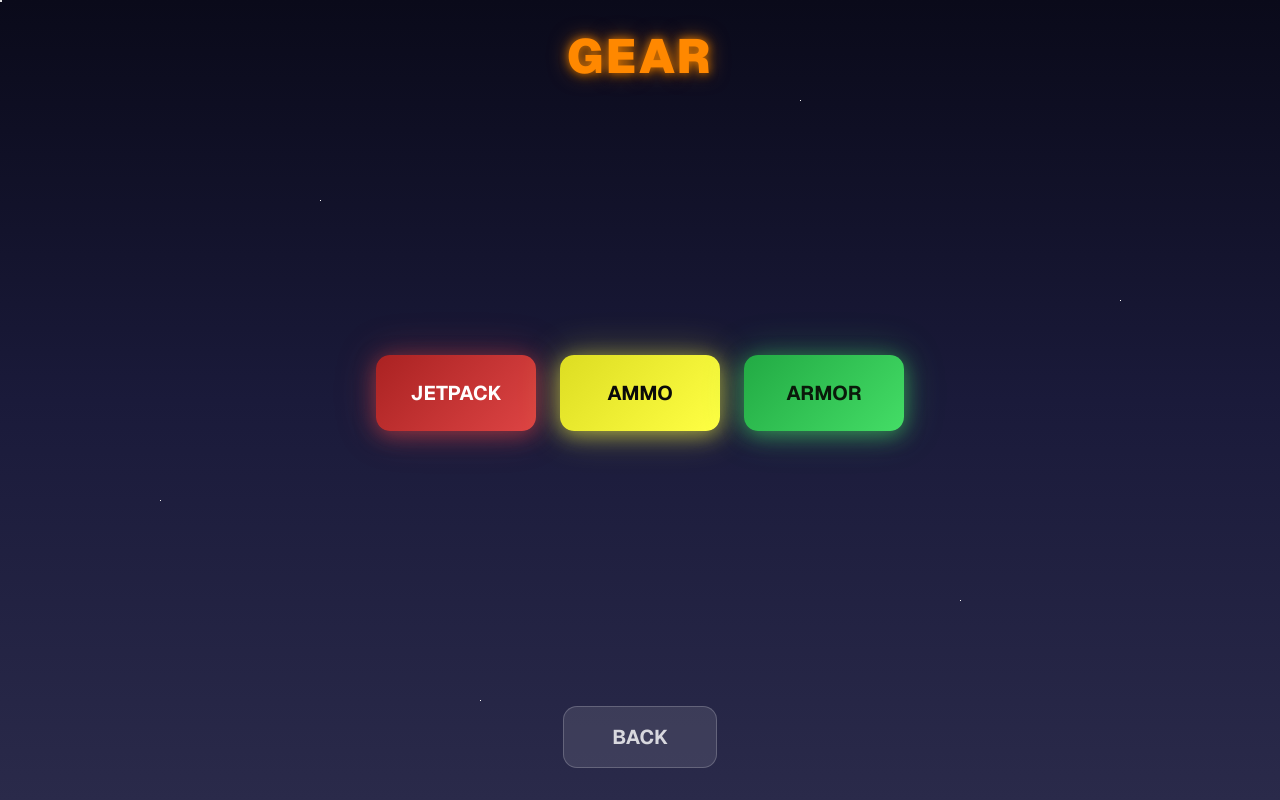
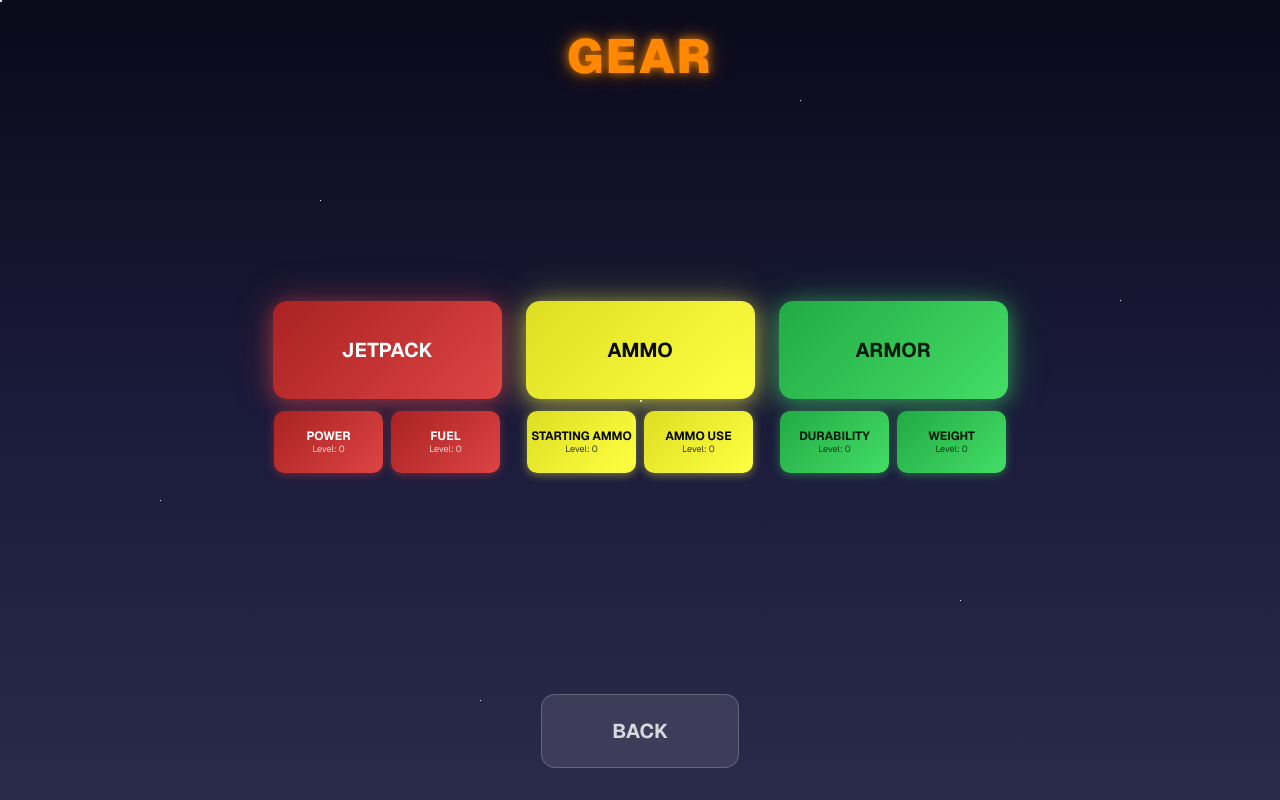
Before and after one commit to Stellar-Recon-Creator/v0-soldier-jetpack-game, a Next.js app: page / in a window 1280 px wide. Both pictures are taken after a click on the button "GEAR". Built offline with nearby package versions, Linux system fonts and the light colour scheme.

Commit message:
feat: add gear subbuttons with level indicators
Added POWER/FUEL subbuttons to Jetpack, STARTING AMMO/AMMO USE to Ammo,
and DURABILITY/WEIGHT to Armor. Increased button sizes by 43%.
Each subbutton shows Level: 0 indicator.

```diff
--- a/components/game-canvas.tsx
+++ b/components/game-canvas.tsx
@@ -550,9 +550,11 @@ export default function GameCanvas() {
           {/* Gear options */}
           <div className="flex-1 flex items-center justify-center z-10">
             <div className="flex gap-6">
+              {/* Jetpack column */}
+              <div className="flex flex-col items-center gap-3">
                 <button
                   onClick={() => {/* Jetpack handler */}}
-                className="w-40 py-6 text-xl font-bold font-sans rounded-xl transition-all hover:scale-105 active:scale-95 cursor-pointer"
+                  className="w-[229px] py-[35px] text-xl font-bold font-sans rounded-xl transition-all hover:scale-105 active:scale-95 cursor-pointer"
                   style={{
                     background: 'linear-gradient(135deg, #aa2222, #dd4444)',
                     color: '#ffffff',
@@ -561,9 +563,37 @@ export default function GameCanvas() {
                 >
                   JETPACK
                 </button>
+                <div className="flex gap-2">
+                  <button
+                    onClick={() => {}}
+                    className="w-[109px] py-[18px] text-xs font-bold font-sans rounded-lg transition-all hover:scale-105 active:scale-95 cursor-pointer"
+                    style={{
+                      background: 'linear-gradient(135deg, #aa2222, #dd4444)',
+                      color: '#ffffff',
+                      boxShadow: '0 2px 10px rgba(221,68,68,0.4)',
+                    }}
+                  >
+                    <span className="flex flex-col items-center leading-tight"><span>POWER</span><span className="text-[9px] font-normal opacity-80">Level: 0</span></span>
+                  </button>
+                  <button
+                    onClick={() => {}}
+                    className="w-[109px] py-[18px] text-xs font-bold font-sans rounded-lg transition-all hover:scale-105 active:scale-95 cursor-pointer"
+                    style={{
+                      background: 'linear-gradient(135deg, #aa2222, #dd4444)',
+                      color: '#ffffff',
+                      boxShadow: '0 2px 10px rgba(221,68,68,0.4)',
+                    }}
+                  >
+                    <span className="flex flex-col items-center leading-tight"><span>FUEL</span><span className="text-[9px] font-normal opacity-80">Level: 0</span></span>
+                  </button>
+                </div>
+              </div>
+
+              {/* Ammo column */}
+              <div className="flex flex-col items-center gap-3">
                 <button
                   onClick={() => {/* Ammo handler */}}
-                className="w-40 py-6 text-xl font-bold font-sans rounded-xl transition-all hover:scale-105 active:scale-95 cursor-pointer"
+                  className="w-[229px] py-[35px] text-xl font-bold font-sans rounded-xl transition-all hover:scale-105 active:scale-95 cursor-pointer"
                   style={{
                     background: 'linear-gradient(135deg, #dddd22, #ffff44)',
                     color: '#0a0a0a',
@@ -572,9 +602,37 @@ export default function GameCanvas() {
                 >
                   AMMO
                 </button>
+                <div className="flex gap-2">
+                  <button
+                    onClick={() => {}}
+                    className="w-[109px] py-[18px] text-xs font-bold font-sans rounded-lg transition-all hover:scale-105 active:scale-95 cursor-pointer whitespace-nowrap"
+                    style={{
+                      background: 'linear-gradient(135deg, #dddd22, #ffff44)',
+                      color: '#0a0a0a',
+                      boxShadow: '0 2px 10px rgba(255,255,68,0.4)',
+                    }}
+                  >
+                    <span className="flex flex-col items-center leading-tight"><span>STARTING AMMO</span><span className="text-[9px] font-normal opacity-80">Level: 0</span></span>
+                  </button>
+                  <button
+                    onClick={() => {}}
+                    className="w-[109px] py-[18px] text-xs font-bold font-sans rounded-lg transition-all hover:scale-105 active:scale-95 cursor-pointer whitespace-nowrap"
+                    style={{
+                      background: 'linear-gradient(135deg, #dddd22, #ffff44)',
+                      color: '#0a0a0a',
+                      boxShadow: '0 2px 10px rgba(255,255,68,0.4)',
+                    }}
+                  >
+                    <span className="flex flex-col items-center leading-tight"><span>AMMO USE</span><span className="text-[9px] font-normal opacity-80">Level: 0</span></span>
+                  </button>
+                </div>
+              </div>
+
+              {/* Armor column */}
+              <div className="flex flex-col items-center gap-3">
                 <button
                   onClick={() => {/* Armor handler */}}
-                className="w-40 py-6 text-xl font-bold font-sans rounded-xl transition-all hover:scale-105 active:scale-95 cursor-pointer"
+                  className="w-[229px] py-[35px] text-xl font-bold font-sans rounded-xl transition-all hover:scale-105 active:scale-95 cursor-pointer"
                   style={{
                     background: 'linear-gradient(135deg, #22aa44, #44dd66)',
                     color: '#0a1a0a',
@@ -583,6 +641,31 @@ export default function GameCanvas() {
                 >
                   ARMOR
                 </button>
+                <div className="flex gap-2">
+                  <button
+                    onClick={() => {}}
+                    className="w-[109px] py-[18px] text-xs font-bold font-sans rounded-lg transition-all hover:scale-105 active:scale-95 cursor-pointer whitespace-nowrap"
+                    style={{
+                      background: 'linear-gradient(135deg, #22aa44, #44dd66)',
+                      color: '#0a1a0a',
+                      boxShadow: '0 2px 10px rgba(68,221,100,0.4)',
+                    }}
+                  >
+                    <span className="flex flex-col items-center leading-tight"><span>DURABILITY</span><span className="text-[9px] font-normal opacity-80">Level: 0</span></span>
+                  </button>
+                  <button
+                    onClick={() => {}}
+                    className="w-[109px] py-[18px] text-xs font-bold font-sans rounded-lg transition-all hover:scale-105 active:scale-95 cursor-pointer"
+                    style={{
+                      background: 'linear-gradient(135deg, #22aa44, #44dd66)',
+                      color: '#0a1a0a',
+                      boxShadow: '0 2px 10px rgba(68,221,100,0.4)',
+                    }}
+                  >
+                    <span className="flex flex-col items-center leading-tight"><span>WEIGHT</span><span className="text-[9px] font-normal opacity-80">Level: 0</span></span>
+                  </button>
+                </div>
+              </div>
             </div>
           </div>
 
@@ -590,7 +673,7 @@ export default function GameCanvas() {
           <div className="flex justify-center pb-8 z-10">
             <button
               onClick={() => setScreen('home')}
-              className="px-12 py-4 text-xl font-bold font-sans rounded-xl transition-all hover:scale-105 active:scale-95 cursor-pointer"
+              className="px-[70px] py-[22px] text-xl font-bold font-sans rounded-xl transition-all hover:scale-105 active:scale-95 cursor-pointer"
               style={{ background: 'rgba(255,255,255,0.1)', color: 'rgba(255,255,255,0.8)', border: '1px solid rgba(255,255,255,0.2)' }}
             >
               BACK
```
Lines whose indentation alone changed are shown as unchanged.
